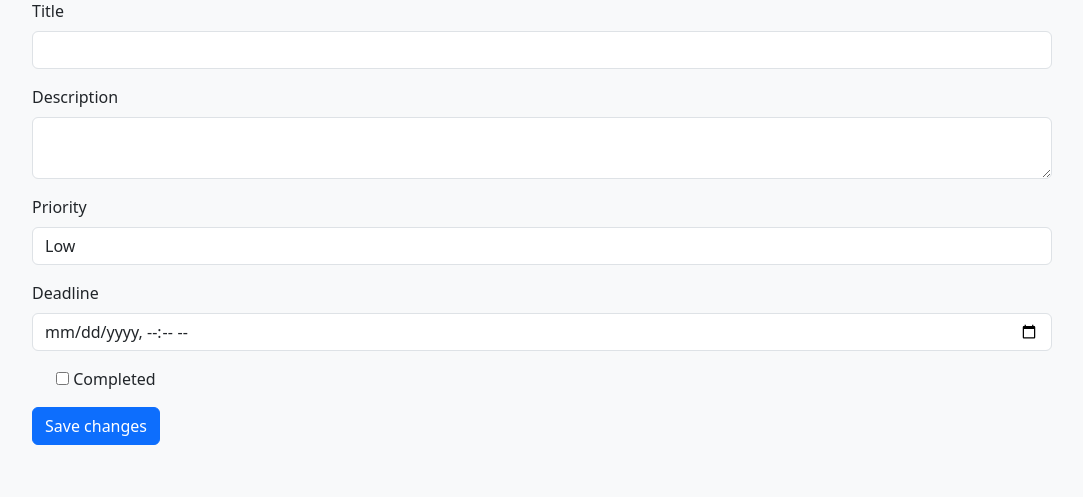
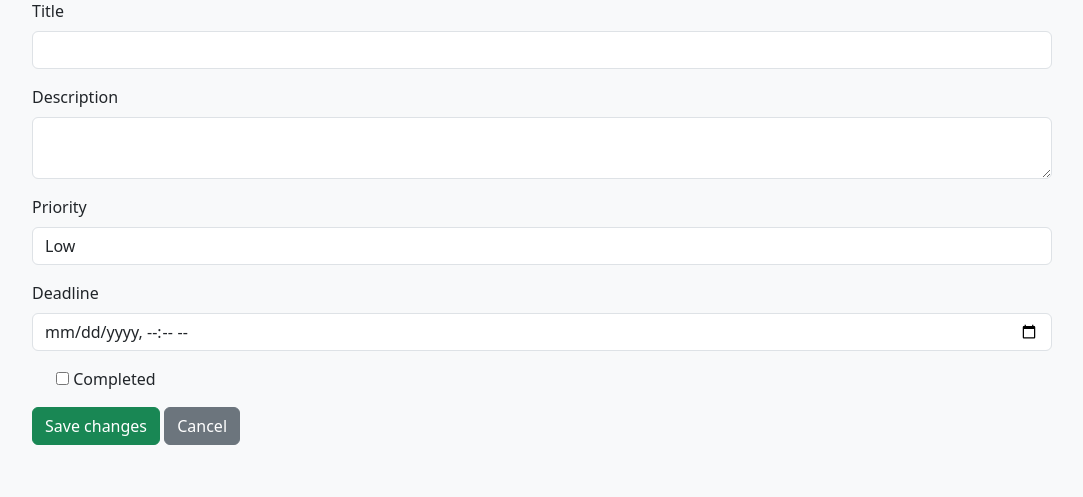
Before and after one commit to rlanier-webdev/django-todo, a Django app: template core/templates/todo/task_edit.html in a window 1280 px wide. Shown: the part 143-640 px from the top of the page, without its empty margins (98-1181 px from the left). Run offline with Django 5.2, Linux system fonts and the light colour scheme; the template is opened without the code that fills it: values that come from a table or form of the project are taken from there, others are empty; some libraries are stand-ins or nearby versions.

Commit message:
- changed color of save button - add cancel button

```diff
--- a/core/templates/todo/task_edit.html
+++ b/core/templates/todo/task_edit.html
@@ -74,7 +74,8 @@
         {% endif %}
       </div>
 
-      <button type="submit" class="btn btn-primary">Save changes</button>
+      <button type="submit" class="btn btn-success">Save changes</button>
+      <a href="{% url 'dashboard' %}" class="btn btn-secondary">Cancel</a>
     </form>
   </div>
 {% endblock %}
```
